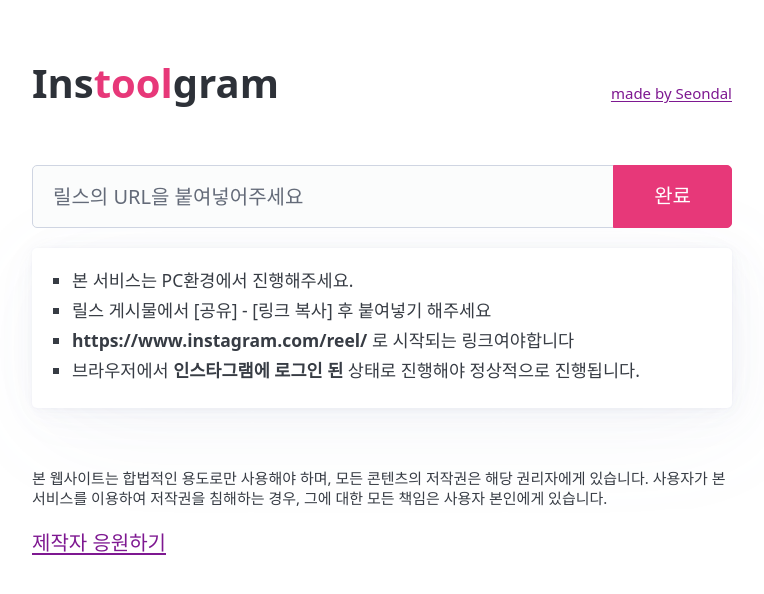
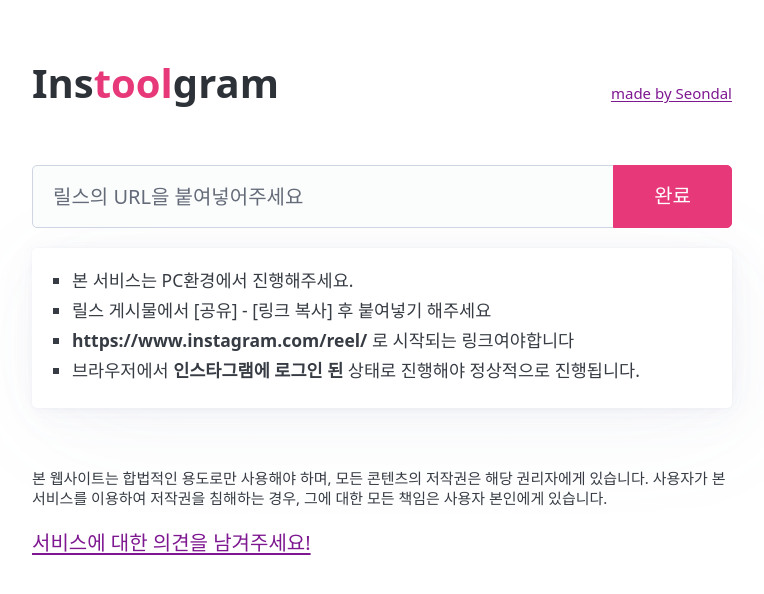
Before and after one commit to seondal/Instoolgram, a Next.js app: page / in a window 1280 px wide. Shown: the top 594 px of the page, without its empty margins (258-1022 px from the left). Built offline with nearby package versions, Linux system fonts and the light colour scheme; no server answers.

Commit message:
📦 add :  노션 폼 연결

```diff
--- a/src/app/layout.tsx
+++ b/src/app/layout.tsx
@@ -4,7 +4,12 @@
 
 import Script from "next/script";
 import { GoogleAnalytics } from "@next/third-parties/google";
-import { DEVELOPER, GOOGLE_ADSENSE, GOOGLE_ANALYITICS } from "@/constants/env";
+import {
+  DEVELOPER,
+  FORM,
+  GOOGLE_ADSENSE,
+  GOOGLE_ANALYITICS,
+} from "@/constants/env";
 import { META_DATA } from "@/constants/META_DATA";
 
 export const metadata = META_DATA;
@@ -20,8 +25,7 @@
         <Script
           async
           src={`https://pagead2.googlesyndication.com/pagead/js/adsbygoogle.js?client=ca-pub-${GOOGLE_ADSENSE}`}
-          crossOrigin="anonymous"
-        ></Script>
+          crossOrigin="anonymous"></Script>
       </head>
       <body>
         <header>
@@ -46,7 +50,7 @@
             있습니다.
           </div>
           {/* <a href="https://buymeacoffee.com/seondal">Buy me a coffee</a> */}
-          <a href="https://litt.ly/seondal">제작자 응원하기</a>
+          <a href={FORM}>서비스에 대한 의견을 남겨주세요!</a>
         </footer>
       </body>
     </html>
--- a/src/constants/env.ts
+++ b/src/constants/env.ts
@@ -4,5 +4,5 @@
 export const GOOGLE_SEARCH = process.env.NEXT_PUBLIC_GOOGLE_SEARCH || "";
 
 export const DEVELOPER = process.env.NEXT_PUBLIC_DEVELOPER || "";
-
+export const FORM = process.env.NEXT_PUBLIC_FORM || "";
 export const SITE = process.env.NEXT_PUBLIC_SITE || "";
```
